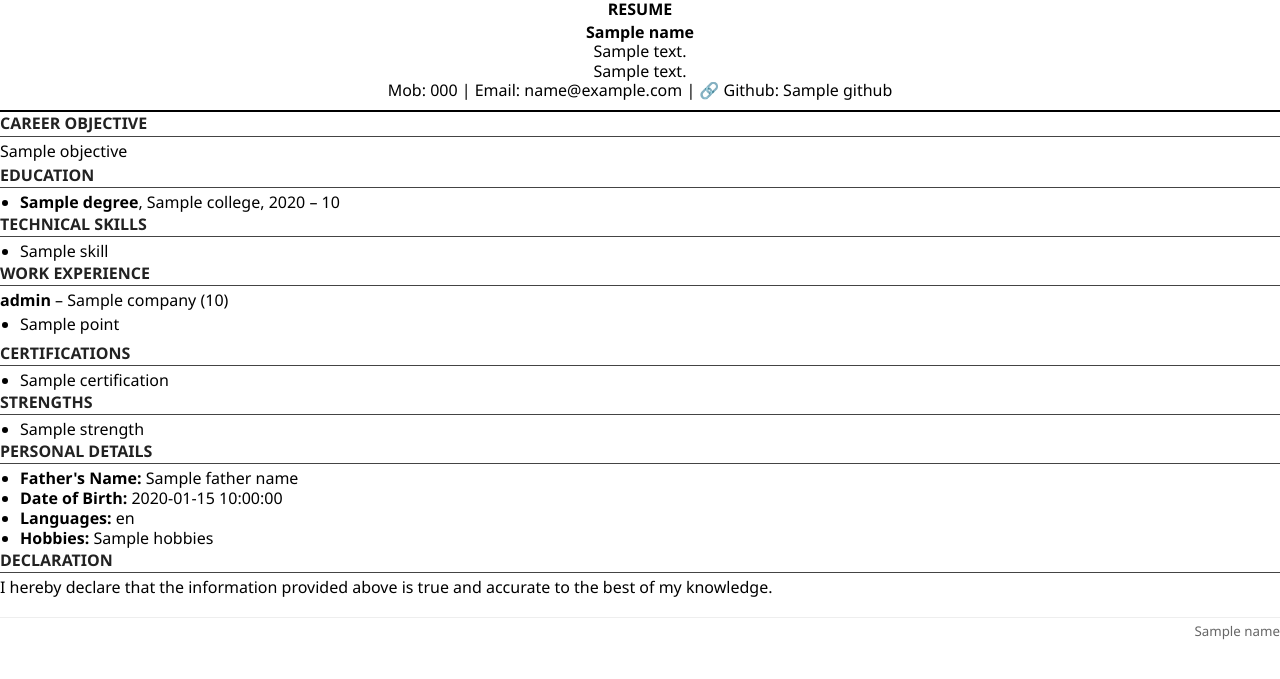
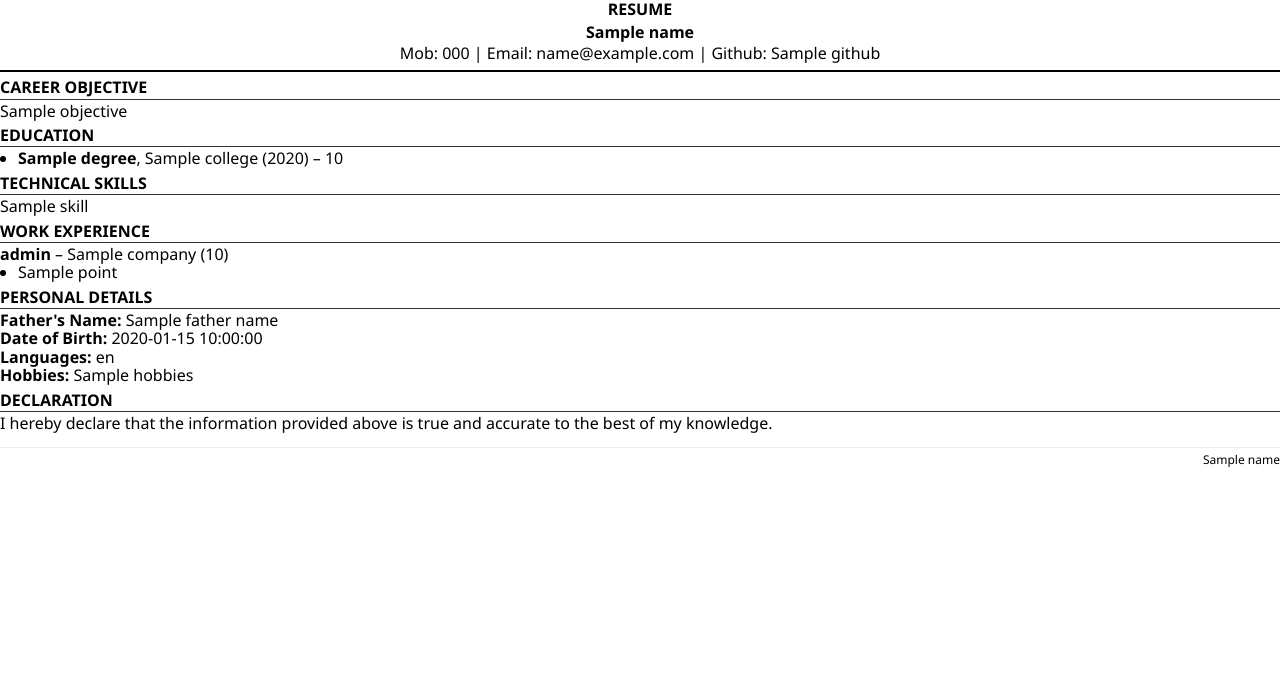
Before and after one commit to kanXer/resume-builder-api, a Python web app: template templates/simple.html in a window 1280 px wide. Shown: the top 679 px of the page. Run offline with Jinja, Linux system fonts and the light colour scheme; the template is opened without the code that fills it: most values are stand-ins (such as "Sample title", 1, 10 or a date in 2020).

Commit message:
Update simple.html

```diff
--- a/templates/simple.html
+++ b/templates/simple.html
@@ -1,36 +1,29 @@
 <!DOCTYPE html>
-<html>
+<html lang="en">
 <head>
 <meta charset="UTF-8">
-
 <style>
 :root {
-    /* Python se aane wala dynamic size */
-    --base-size: {{ base_font_size if base_font_size else '12pt' }};
+    --base-size: {{ base_font_size if base_font_size else '11pt' }};
 
-    /* Content density ke basis par spacing control logic */
     {% if section_spacing == 'high' %}
-        --section-margin: 20px;
-        --item-spacing: 10px;
-        --line-height: 1.6;
-        --top-margin: 15mm;
+        --section-gap: 20px;
+        --item-gap: 8px;
+        --line-height: 1.5;
     {% elif section_spacing == 'medium' %}
-        --section-margin: 5px;
-        --item-spacing: 3px;
-        --line-height: 1.4;
-        --top-margin: 5mm;
+        --section-gap: 12px;
+        --item-gap: 4px;
+        --line-height: 1.3;
     {% else %}
-        /* 'low' spacing: Jab characters 1800 se zyada hon */
-        --section-margin: 2.5px;
-        --item-spacing: 1.5px;
-        --line-height: 1.2;
-        --top-margin: 4mm;
+        --section-gap: 6px;
+        --item-gap: 2px;
+        --line-height: 1.15;
     {% endif %}
 }
 
 @page {
     size: A4;
-    margin: var(--top-margin) 15mm 12mm 15mm;
+    margin: 10mm 15mm;
 }
 
 body {
@@ -43,77 +36,69 @@ body {
 }
 
 h1.resume-title {
-    margin-top: 0;
-    margin-bottom: 4px;
+    margin: 0 0 5px 0;
     text-align: center;
     text-transform: uppercase;
-    font-size: calc(var(--base-size) + 6pt);
+    font-size: calc(var(--base-size) + 4pt);
 }
 
 .header {
     text-align: center;
-    margin-bottom: var(--section-margin);
+    margin-bottom: var(--section-gap);
     border-bottom: 2px solid #000;
-    padding-bottom: 10px;
+    padding-bottom: 8px;
 }
 
 .name {
     font-weight: bold;
     font-size: calc(var(--base-size) + 2pt);
+    margin-bottom: 2px;
 }
 
 .section {
-    margin-top: var(--section-margin);
+    margin-bottom: var(--section-gap);
     page-break-inside: avoid;
 }
 
 .title {
     font-weight: bold;
-    font-size: var(--base-size);
-    border-bottom: 1.5px solid #444;
+    border-bottom: 1.2px solid #333;
     padding-bottom: 2px;
-    margin-bottom: var(--item-spacing);
+    margin-bottom: var(--item-gap);
     text-transform: uppercase;
-    color: #222;
 }
 
 ul {
-    margin: 5px 0 0 20px;
+    margin: 0 0 0 18px;
     padding: 0;
 }
 
 li {
-    margin-bottom: calc(var(--item-spacing) / 2);
+    margin-bottom: calc(var(--item-gap) / 1.5);
 }
 
-p { margin: 5px 0; }
+p {
+    margin: 0;
+}
 
 .footer {
-    margin-top: 20px;
+    margin-top: 15px;
     text-align: right;
-    font-size: 10pt;
-    color: #666;
+    font-size: 9pt;
     border-top: 1px solid #eee;
     padding-top: 5px;
 }
 </style>
 </head>
-
 <body>
 
 <h1 class="resume-title">Resume</h1>
 
 <div class="header">
-    <div class="name"><b>{{name}}</b></div>
-    <div class="address">
-        {{address_line1}}
-        {% if address_line2 %}<br>{{address_line2}}{% endif %}
-    </div>
-    <div class="contact">
+    <div class="name">{{name}}</div>
+    <div>
         Mob: {{phone}} | Email: {{email}}
-        {% if github %}
-        <span class="contact-item"> | 🔗 Github: {{github}}</span>
-        {% endif %}
+        {% if github %} | Github: {{github}}{% endif %}
     </div>
 </div>
 
@@ -125,78 +110,41 @@ p { margin: 5px 0; }
 <div class="section">
     <div class="title">EDUCATION</div>
     <ul>
-        {% for edu in education %}
-        <li>
-            <b>{{edu.degree}}</b>, {{edu.college}}, {{edu.year}} – {{edu.score}}
-        </li>
-        {% endfor %}
+        {%- for edu in education -%}
+        <li><b>{{edu.degree}}</b>, {{edu.college}} ({{edu.year}}) – {{edu.score}}</li>
+        {%- endfor -%}
     </ul>
 </div>
 
-{% if skills and skills is iterable %}
-    {% set ns = namespace(has_data=false) %}
-    {% for s in skills %}{% if s and s|string|trim %}{% set ns.has_data = true %}{% endif %}{% endfor %}
+{% if skills %}
+<div class="section">
+    <div class="title">TECHNICAL SKILLS</div>
+    <p>{{ skills | join(', ') }}</p>
+    </div>
+{% endif %}
 
-    {% if ns.has_data %}
-    <div class="section">
-        <div class="title">TECHNICAL SKILLS</div>
+{% if experience %}
+<div class="section">
+    <div class="title">WORK EXPERIENCE</div>
+    {%- for job in experience -%}
+    <div style="margin-bottom: 5px;">
+        <p><b>{{job.role}}</b> – {{job.company}} ({{job.duration}})</p>
         <ul>
-            {% for skill in skills %}
-                {% if skill and skill|string|trim %}
-                    <li>{{ skill }}</li>
-                {% endif %}
-            {% endfor %}
+            {%- for p in job.points -%}
+            <li>{{p}}</li>
+            {%- endfor -%}
         </ul>
     </div>
-    {% endif %}
-{% endif %}
-
-{% if experience and experience|length > 0 %}
-<div class="section">
-    <div class="title">WORK EXPERIENCE</div>
-    {% for job in experience %}
-    <div style="margin-bottom: 10px;">
-        <p><b>{{job.role}}</b> – {{job.company}} ({{job.duration}})</p>
-        <ul>
-            {% for p in job.points %}
-            <li>{{p}}</li>
-            {% endfor %}
-        </ul>
-    </div>
-    {% endfor %}
-</div>
-{% endif %}
-
-{% if certifications and certifications|length > 0 %}
-<div class="section">
-    <div class="title">CERTIFICATIONS</div>
-    <ul>
-        {% for c in certifications %}
-        <li>{{c}}</li>
-        {% endfor %}
-    </ul>
-</div>
-{% endif %}
-
-{% if strengths and strengths|length > 0 %}
-<div class="section">
-    <div class="title">STRENGTHS</div>
-    <ul>
-        {% for s in strengths %}
-        <li>{{s}}</li>
-        {% endfor %}
-    </ul>
+    {%- endfor -%}
 </div>
 {% endif %}
 
 <div class="section">
     <div class="title">PERSONAL DETAILS</div>
-    <ul>
-        {% if father_name %}<li><b>Father's Name:</b> {{father_name}}</li>{% endif %}
-        <li><b>Date of Birth:</b> {{dob}}</li>
-        <li><b>Languages:</b> {{languages}}</li>
-        <li><b>Hobbies:</b> {{hobbies}}</li>
-    </ul>
+    <p><b>Father's Name:</b> {{father_name}}</p>
+    <p><b>Date of Birth:</b> {{dob}}</p>
+    <p><b>Languages:</b> {{languages}}</p>
+    <p><b>Hobbies:</b> {{hobbies}}</p>
 </div>
 
 <div class="section">
@@ -204,9 +152,7 @@ p { margin: 5px 0; }
     <p>I hereby declare that the information provided above is true and accurate to the best of my knowledge.</p>
 </div>
 
-<div class="footer">
-    {{name}}
-</div>
+<div class="footer">{{name}}</div>
 
 </body>
 </html>
```
